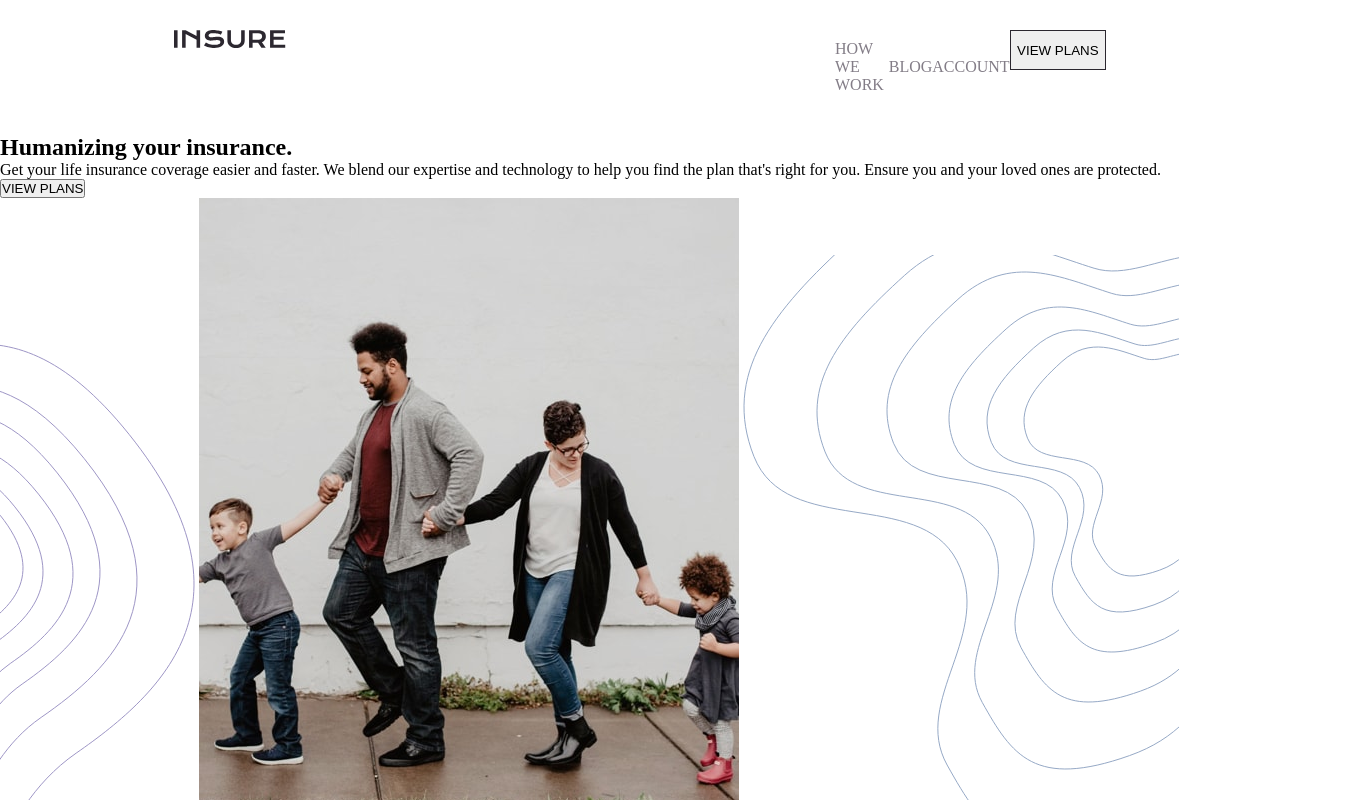
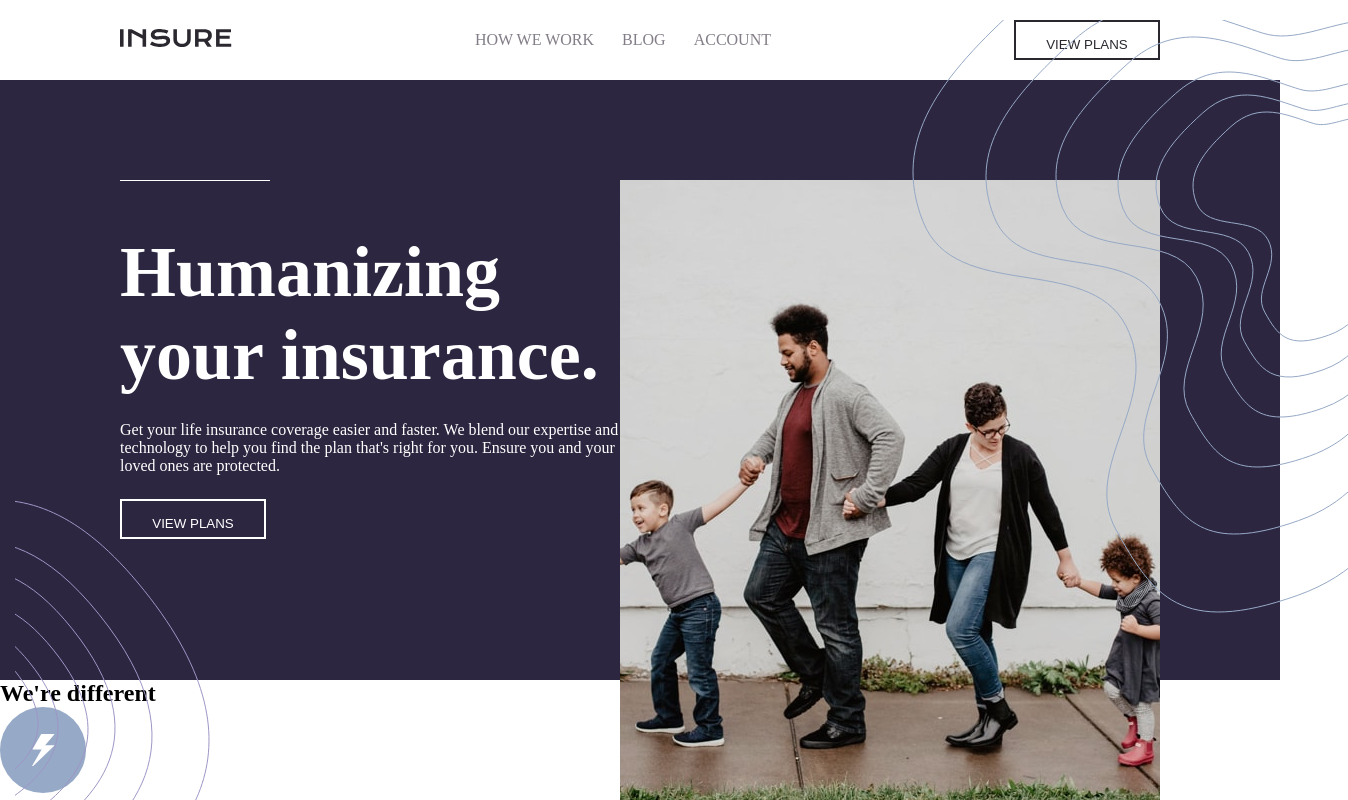
Before and after one commit to Oladiran-Dani3l/landing-page-project, a plain HTML site: page index.html in a window 1280 px wide. Shown: the top 800 px of the page, 1348 px wide, since content can reach past the window. Drawn offline with Linux system fonts and the light colour scheme.

Commit message:
Styling of header section

```diff
--- a/css/style.css
+++ b/css/style.css
@@ -1,8 +1,9 @@
-*{
+* {
     margin: 0;
     padding: 0;
     box-sizing: border-box;
     /* outline: 1px solid red; */
+    text-decoration: none;
 }
 
 :root {
@@ -12,50 +13,108 @@
 
     --dark-violet: hsl(270, 9%, 17%);
     --light-violet: hsl(273, 4%, 51%);
-    --light-gray: hsl(0, 0%, 98%);
+    --light-grey: hsl(0, 0%, 98%);
+
+    /* PADDING */
+    --pd-x: 120px;
 
     /* FONT SIZE */
-    --body-font: 16px;
-
-    /* PADDING */
-    --pd-side: 174px;
+    --font-size: 16px;
 }
 
-
-/* GROUP STYLING */
-.container {
-    padding: 0 var(--pd-side);
-    font-size: var(--body-font);
+body {
+    overflow-x: hidden;
 }
 
-.nav-section {
+.container {
+    padding: 0 var(--pd-x);
+    font-size: var(--font-size);
+}
+
+.nav-section, .hero-section, .work {
     display: flex;
     justify-content: space-between;
-    padding-top: 30px;
+}
+
+.header-nav-section {
+    background-color: #fff;
+    padding-top: 20px;
     padding-bottom: 20px;
-    /* height: 80px; */
+    align-items: center;
 }
 
 .link {
-    text-decoration: none;
     color: var(--light-violet);
 }
 
-.btn {
-    width: 156px;
-    height: 40px;
-    border: 1px solid var(--dark-violet);
+.link:not(:last-child) {
+    padding-right: 28px;
 }
 
-/*  */
-
-
-.child-one:nth-child(1) {
-    margin-right: 549px;
+.button {
+    width: 146px;
+    height: 40px;
+    background-color: transparent;
+    padding: 15px 10px;
 }
 
-.nav {
-    width: 285px;
-    padding-top: 10px;
-    align-items: center;
+.primary-button {
+    border: 2px solid var(--dark-violet);
+    color: var(--dark-violet);
 }
+
+.secondary-button {
+    border: 2px solid #fff;
+    color: #fff;
+}
+
+p {
+    margin: 24px 0;
+}
+
+.block-line {
+    height: 1px;
+    width: 150px;
+    margin-bottom: 50px;
+}
+
+.block-line-hero {
+    background-color: #fff;
+}
+.block-line-main {
+    background-color: var(--light-violet);
+}
+
+h1 {
+    font-size: 72px;
+    max-width: 480px;
+    width: 100%;
+}
+
+.hero-section {
+    background-color: var(--violet);
+    color: #fff;
+    padding-top: 100px;
+    height: 600px;
+}
+
+.hero-images, .work, .footer {
+    position: relative;
+}
+
+.bg-pattern {
+    position: absolute;
+    z-index: 2;
+    width: fit-content;
+    height: fit-content;
+}
+
+.pattern-l {
+    top: 64%;
+    left: -112%;
+}
+
+.pattern-r {
+    top: -32%;
+    left: 54%;
+}
--- a/index.html
+++ b/index.html
@@ -8,24 +8,24 @@
 </head>
 <body>
     <header>
-        <section class="nav-section container">
-            <a href="index.html"><img src="images/logo.svg" alt="Insure logo" class="child-one"></a>
-            <nav  class="nav-section nav">
+        <section class="nav-section container header-nav-section">
+            <a href="index.html"><img src="images/logo.svg" alt="Insure logo"></a>
+            <nav class="nav-section nav" >
                 <a href="#" class="link">HOW WE WORK</a>
                 <a href="#" class="link">BLOG</a>
                 <a href="#" class="link">ACCOUNT</a>
             </nav>
-            <button type="button" class="btn">VIEW PLANS</button>
+            <button type="button" class="button primary-button">VIEW PLANS</button>
         </section>
-        <section id="hero-section">
-            <div class="block-line"></div>
+        <section class="hero-section container">
             <div class="main-text">
+            <div class="block-line block-line-hero"></div>
                 <h1>Humanizing your insurance.</h1>
                 <p>Get your life insurance coverage easier and faster. We blend our expertise and technology to help you find the plan that's right for you. Ensure you and your loved ones are protected.</p>
-                <button type="button">VIEW PLANS</button>
+                <button type="button" class="button secondary-button">VIEW PLANS</button>
             </div>
             <div class="hero-images">
-                <picture>
+                <picture class="bg-pattern pattern-l">
                     <source srcset="images/bg-pattern-intro-left-desktop.svg" media="(min-width: 1200px)" type="image/svg+xml"/>
 
                     <source srcset="images/bg-pattern-intro-left-desktop.svg" media="(min-width: 800px)" type="image/svg+xml"/>
@@ -45,7 +45,7 @@
                     <img src="images/image-intro-desktop.jpg" alt="image intro desktop">
                 </picture>
 
-                <picture>
+                <picture class="bg-pattern pattern-r">
                     <source srcset="images/bg-pattern-intro-right-desktop.svg" media="(min-width: 1200px)" type="image/svg+xml"/>
 
                     <source srcset="images/bg-pattern-intro-right-desktop.svg" media="(min-width: 800px)" type="image/svg+xml"/>
```
